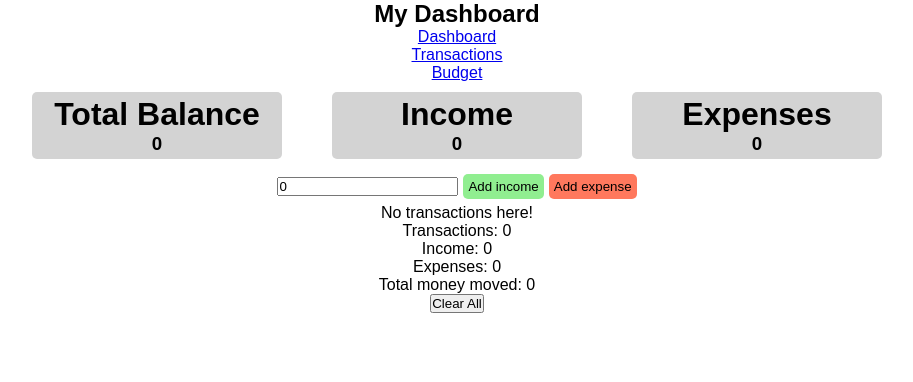
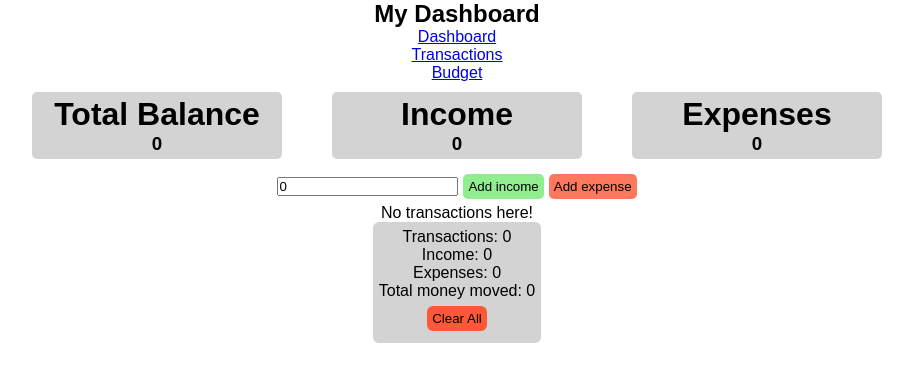
Before and after one commit to kugicode/FinanceDashboard, a React (Vite) app: page / in a window 1280 px wide. Shown: the top 382 px of the page, without its empty margins (183-1096 px from the left). Built offline with nearby package versions, Linux system fonts and the light colour scheme.

Commit message:
Improve dashboard UI

```diff
--- a/src/App.jsx
+++ b/src/App.jsx
@@ -94,19 +94,20 @@ function App() {
          <li style={item.type === 'income' ? {display:'flex', justifyContent: 'space-between', alignItems:'center' ,color:'green',width: 300,background: '#d7ffd7', padding: 4, borderRadius: 6, margin: 10} : {display:'flex', justifyContent: 'space-between', alignItems:'center', color:'red', width: 300, background: '#ffd5cd', padding: 4, borderRadius: 6, margin: 10}}
         key={item.id}>
           <span>{index + 1}. {item.type} </span>
-         <span>{item.amount} </span>
+         <span>£{item.amount} </span>
           <span>{item.date}</span>
         <button onClick={() => remove(item.id)} style={{ margin: 5, border: 'none', borderRadius: '5px', padding: 3, background: '#ff5837'}}>delete</button></li>
         )
       : <li>No transactions here!</li>
       }
       </ul>
-
+      <div style={{ background: 'lightgrey', borderRadius: 6, padding: 6, display:'inline-block' }}>
       <p>Transactions: {transactions.length}</p>
       <p>Income: {transactions.filter(item => item.type === 'income').length}</p>
       <p>Expenses: {transactions.filter(item => item.type === 'expense').length}</p>
       <p>Total money moved: {totalIncome + totalExpenses}</p>
-      <button onClick={clear}>Clear All</button>
+      <button style={{ border: 'none', padding: 5, borderRadius: 6, background:'#ff5837', margin: 6 }} onClick={clear}>Clear All</button>
+      </div>
     </div>
   )
 }
```
